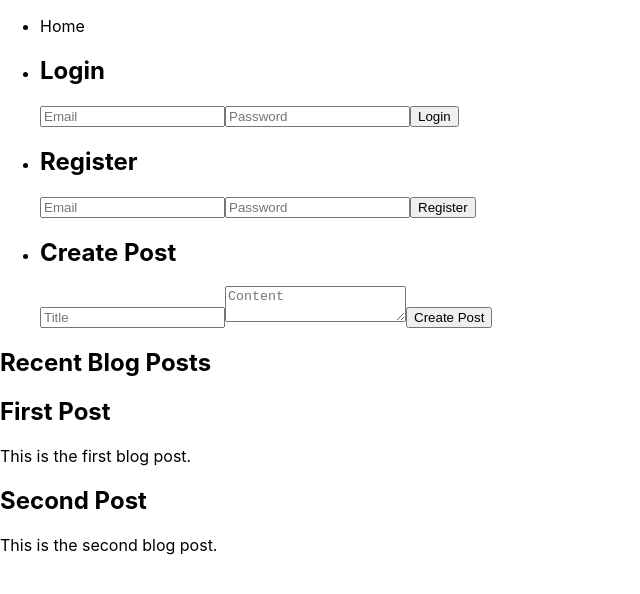
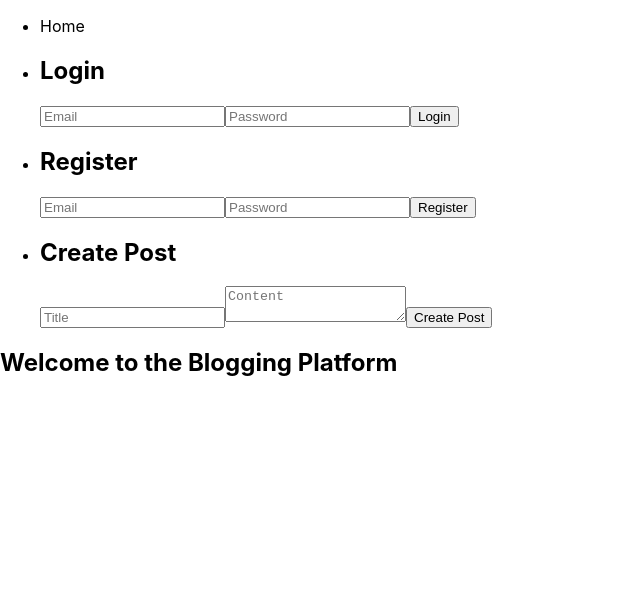
Before and after one commit to nyaliti/brofem-hub, a React (Create React App) app: page / in a window 1280 px wide. Shown: the top 594 px of the page, without its empty margins (0-640 px from the left). Built offline with nearby package versions, Linux system fonts and the light colour scheme.

Commit message:
created Blogpost.js

```diff
--- a/src/components/Home.js
+++ b/src/components/Home.js
@@ -1,20 +1,10 @@
 import React from 'react';
-import Post from './Post';
 
 const Home = () => {
-  // Sample data for blog posts
-  const posts = [
-    {id: 1, title: 'First Post', content: 'This is the first blog post.'},
-    {id: 2, title: 'Second Post', content: 'This is the second blog post.'},
-    // Add more sample posts
-  ];
-
   return (
     <div>
-      <h2>Recent Blog Posts</h2>
-      {posts.map((post) => (
-        <Post key={post.id} title={post.title} content={post.content} />
-      ))}
+      <h2>Welcome to the Blogging Platform</h2>
+      {/* Display blog posts */}
     </div>
   );
 };
```
Also changed, not shown: src/components/Blogpost.js (added).
